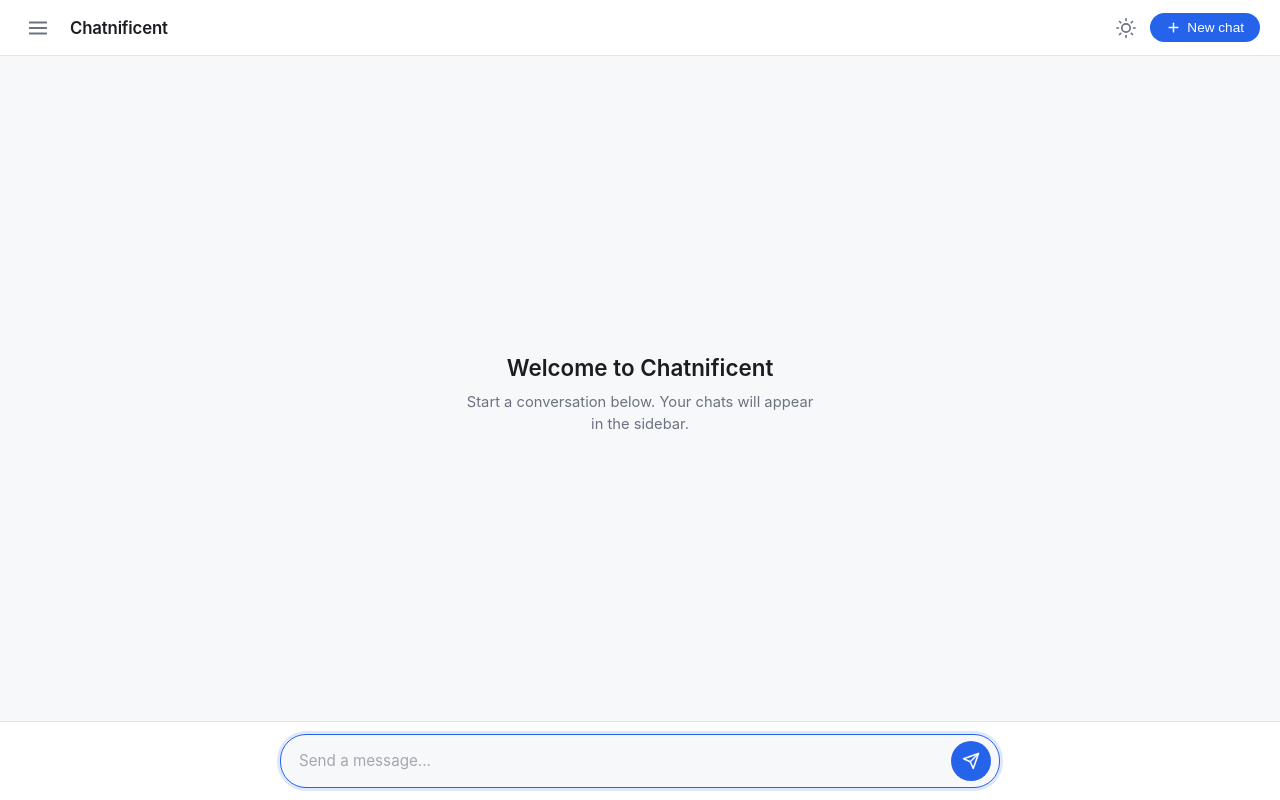
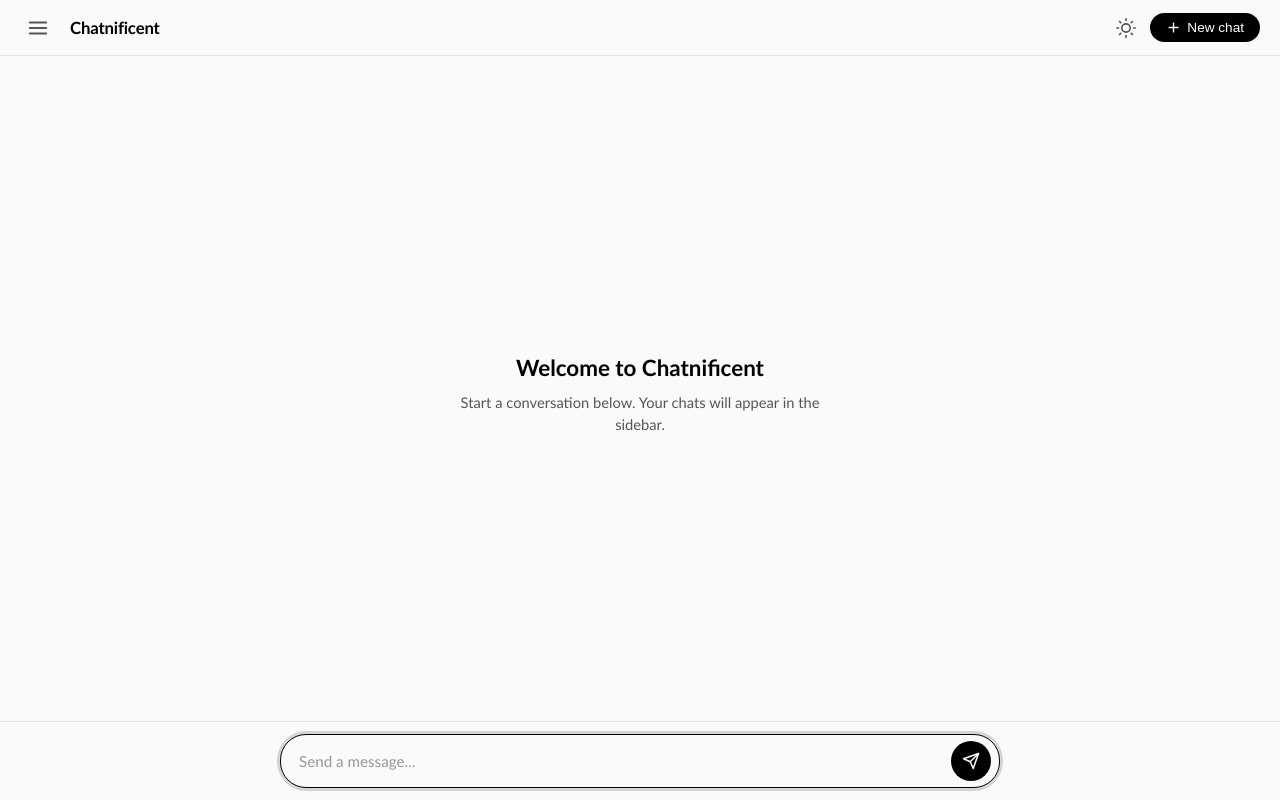
Before and after one commit to eliasdabbas/chatnificent, a Python web app: template src/chatnificent/templates/default.html in a window 1280 px wide. Run offline with Jinja, Linux system fonts and the light colour scheme; the template is opened without the code that fills it, so the values that code supplies are empty.

Commit message:
feat(layout): B&W theme with Trebuchet MS font

```diff
--- a/src/chatnificent/templates/default.html
+++ b/src/chatnificent/templates/default.html
@@ -8,19 +8,20 @@
     <script src="https://cdn.jsdelivr.net/npm/dompurify/dist/purify.min.js"></script>
     <style>
         :root {
-            --bg: #f7f8fa;
-            --surface: #ffffff;
-            --border: #e2e5e9;
-            --text: #1a1d21;
-            --text-secondary: #6b7280;
-            --accent: #2563eb;
-            --accent-hover: #1d4ed8;
-            --accent-subtle: rgba(37, 99, 235, 0.08);
-            --accent-ring: rgba(37, 99, 235, 0.15);
-            --user-bubble: #2563eb;
+            --bg: #fafafa;
+            --surface: #fafafa;
+            --border: #e5e5e5;
+            --text: #000000;
+            --text-secondary: #555555;
+            --accent: #000000;
+            --accent-hover: #333333;
+            --accent-subtle: rgba(0, 0, 0, 0.06);
+            --accent-ring: rgba(0, 0, 0, 0.15);
+            --user-bubble: #000000;
             --user-text: #ffffff;
             --assistant-bg: #ffffff;
-            --sidebar-bg: #f1f3f5;
+            --sidebar-bg: #f2f2f2;
+            --btn-text: #ffffff;
             --sidebar-w: 280px;
             --header-h: 56px;
             --radius: 16px;
@@ -54,7 +56,7 @@
         }
 
         body {
-            font-family: -apple-system, BlinkMacSystemFont, 'Segoe UI', Roboto, 'Helvetica Neue', Arial, sans-serif;
+            font-family: 'Trebuchet MS', 'Gill Sans', 'Gill Sans MT', Calibri, sans-serif;
             background: var(--bg);
             color: var(--text);
             height: 100vh;
```
Also changed, not shown: other parts of src/chatnificent/templates/default.html (+17 -15 lines), CHANGELOG.md.
